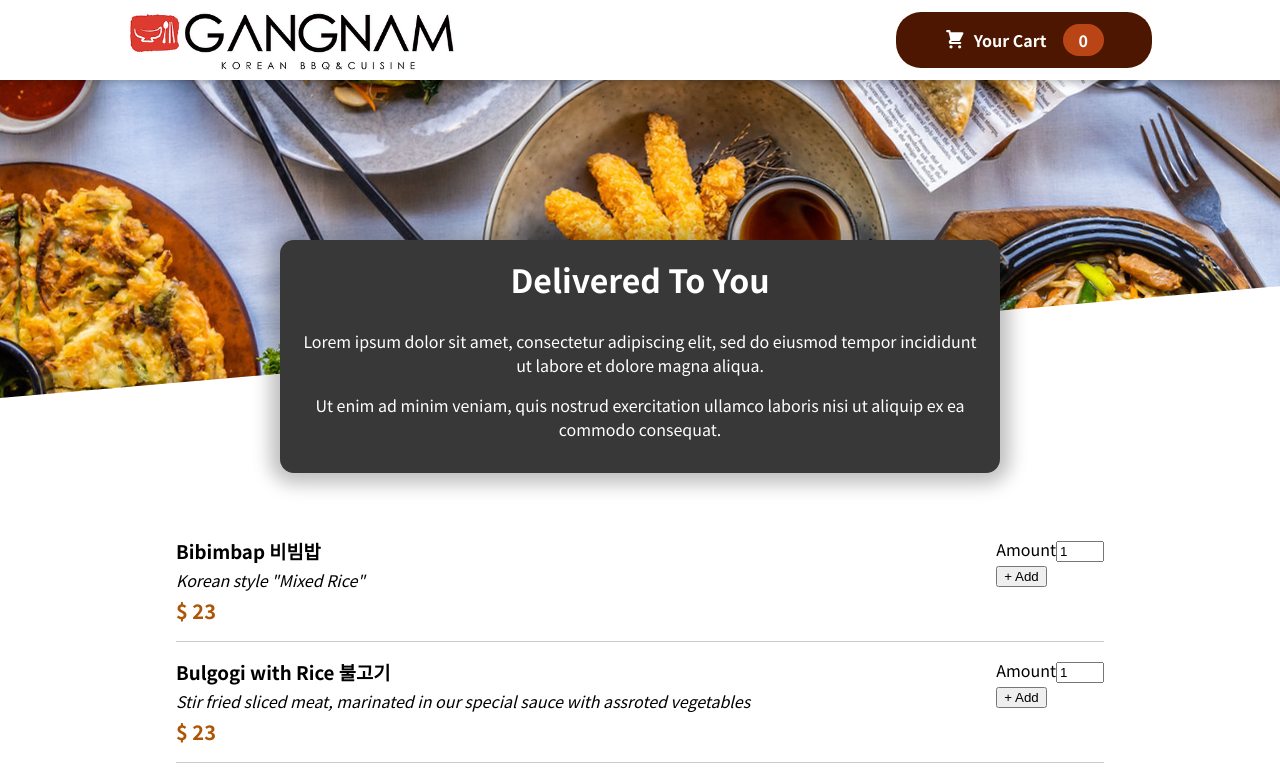
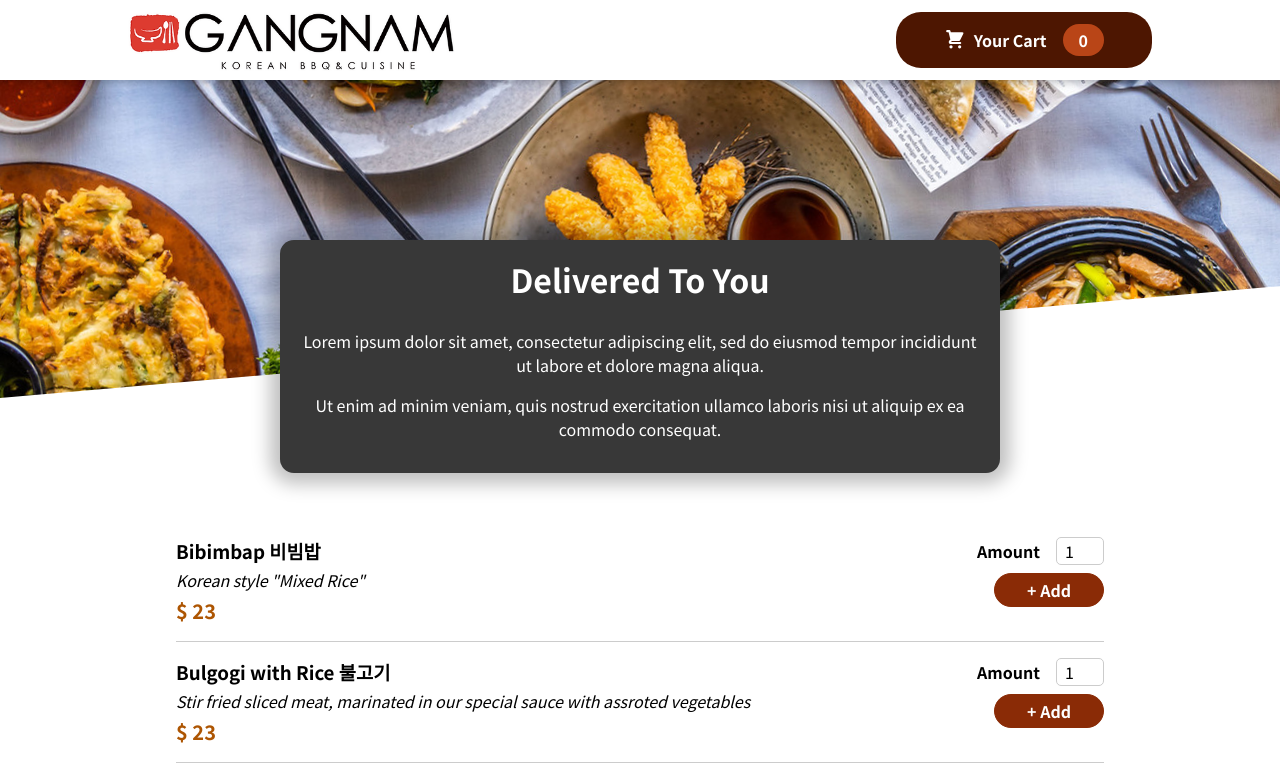
Before and after one commit to qpsqps123/Gangnam-delivery-service, a React (Create React App) app: page / in a window 1280 px wide. Shown: the top 777 px of the page. Built offline with nearby package versions, Linux system fonts and the light colour scheme.

Commit message:
[feat] 주 콘텐츠 작업: 카트에 수량 추가하는 입력 양식 스타일링.

```diff
--- a/src/components/Meals/MealItem/MealItemForm.js
+++ b/src/components/Meals/MealItem/MealItemForm.js
@@ -1,5 +1,8 @@
 import { useRef, useState } from "react";
+
 import Input from "../../UI/Input";
+
+import classes from "./MealItemForm.module.css";
 
 const MealItemForm = ({ id, onAddItem }) => {
   const [amountIsValid, setAmountIsValid] = useState(true);
@@ -24,7 +27,7 @@
   };
 
   return (
-    <form onSubmit={handleSubmit}>
+    <form className={classes.form} onSubmit={handleSubmit}>
       <Input
         ref={inputRef}
         label="Amount"
--- /dev/null
+++ b/src/components/Meals/MealItem/MealItemForm.module.css
@@ -0,0 +1,20 @@
+.form {
+  text-align: right;
+}
+
+.form button {
+  font: inherit;
+  cursor: pointer;
+  background-color: #8a2b06;
+  border: 1px solid #8a2b06;
+  color: white;
+  padding: 0.25rem 2rem;
+  border-radius: 20px;
+  font-weight: bold;
+}
+
+.form button:hover,
+.form button:active {
+  background-color: #641e03;
+  border-color: #641e03;
+}
--- a/src/components/UI/Input.js
+++ b/src/components/UI/Input.js
@@ -1,8 +1,10 @@
 import { forwardRef } from "react";
+
+import classes from "./Input.module.css";
 
 const Input = forwardRef(function Input({ input, label }, ref) {
   return (
-    <div>
+    <div className={classes.input}>
       <label htmlFor={input.id}>{label}</label>
       <input ref={ref} {...input} />
     </div>
--- /dev/null
+++ b/src/components/UI/Input.module.css
@@ -0,0 +1,18 @@
+.input {
+  display: flex;
+  align-items: center;
+  margin-bottom: 0.5rem;
+}
+
+.input label {
+  font-weight: bold;
+  margin-right: 1rem;
+}
+
+.input input {
+  width: 3rem;
+  border-radius: 5px;
+  border: 1px solid #ccc;
+  font: inherit;
+  padding-left: 0.5rem;
+}
```
